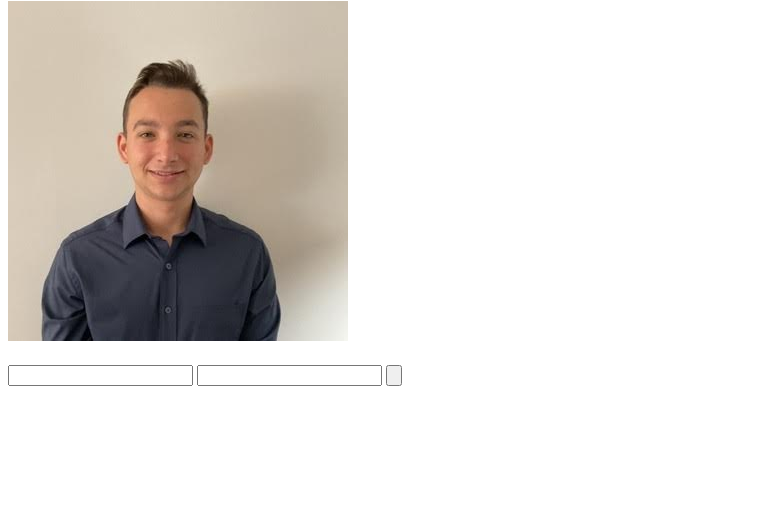
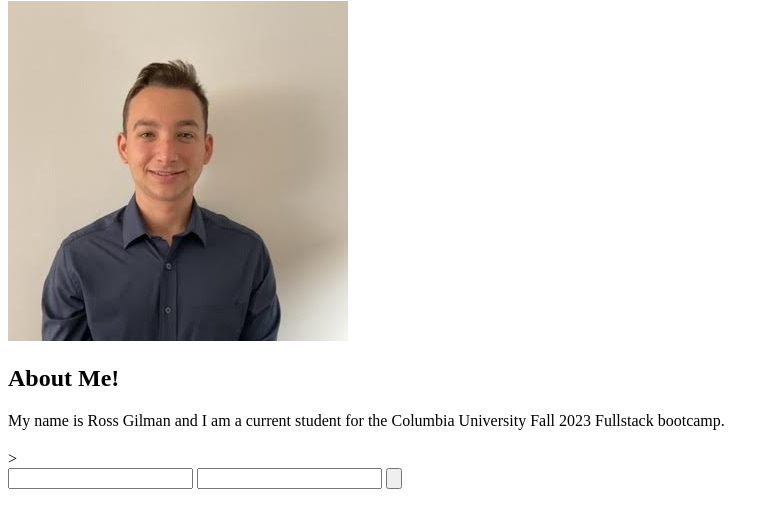
Before and after one commit to rossgilman402/mini-project-1, a plain HTML site: page index.html in a window 1280 px wide. Shown: the part 149-676 px from the top of the page, without its empty margins (0-779 px from the left). Drawn offline with Linux system fonts and the light colour scheme.

Commit message:
Finished the foundation for the about me section

```diff
--- a/index.html
+++ b/index.html
@@ -25,13 +25,17 @@
     <section>
       <img src="./assets/Ross.JPG" alt="Ross Gilman Picture" />
       <!-- brief introduction -->
-      <h2></h2>
-      <p></p>
+      <h2>About Me!</h2>
+      <p>
+        My name is Ross Gilman and I am a current student for the Columbia
+        University Fall 2023 Fullstack bootcamp.
+      </p>
     </section>
 
     <!-- section with contact me -->
     <section>
-      <h3></h3>
+      <h2></h2>
+      >
       <form>
         <input type="text" />
         <input type="text" />
```
